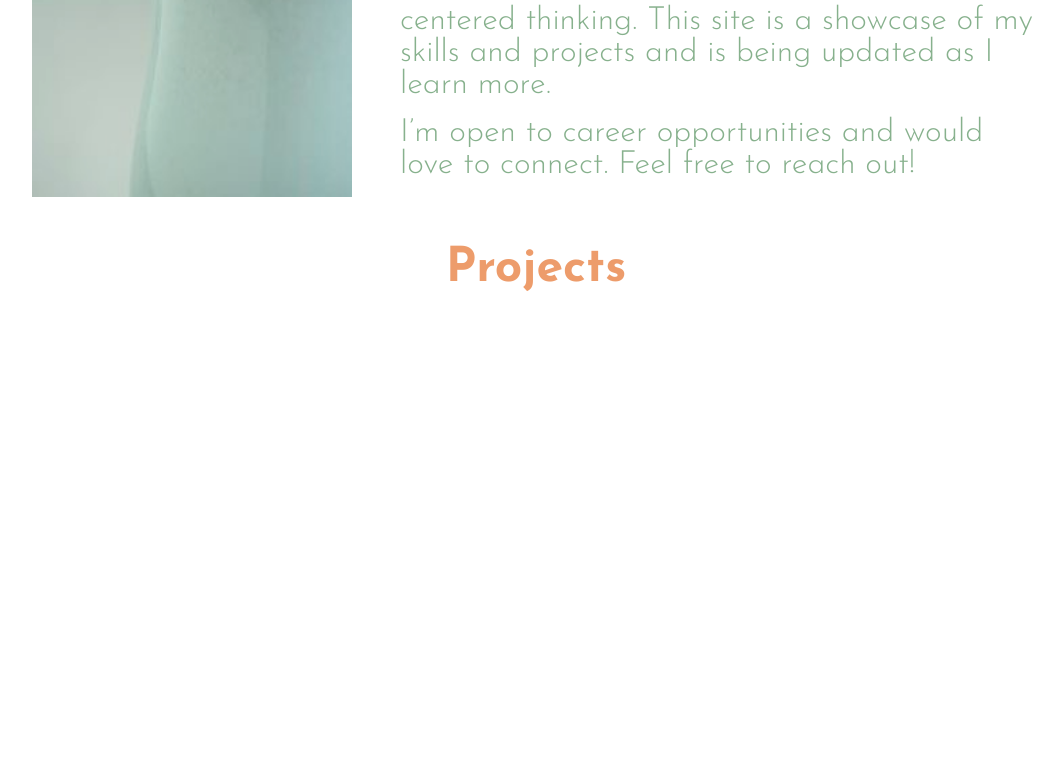
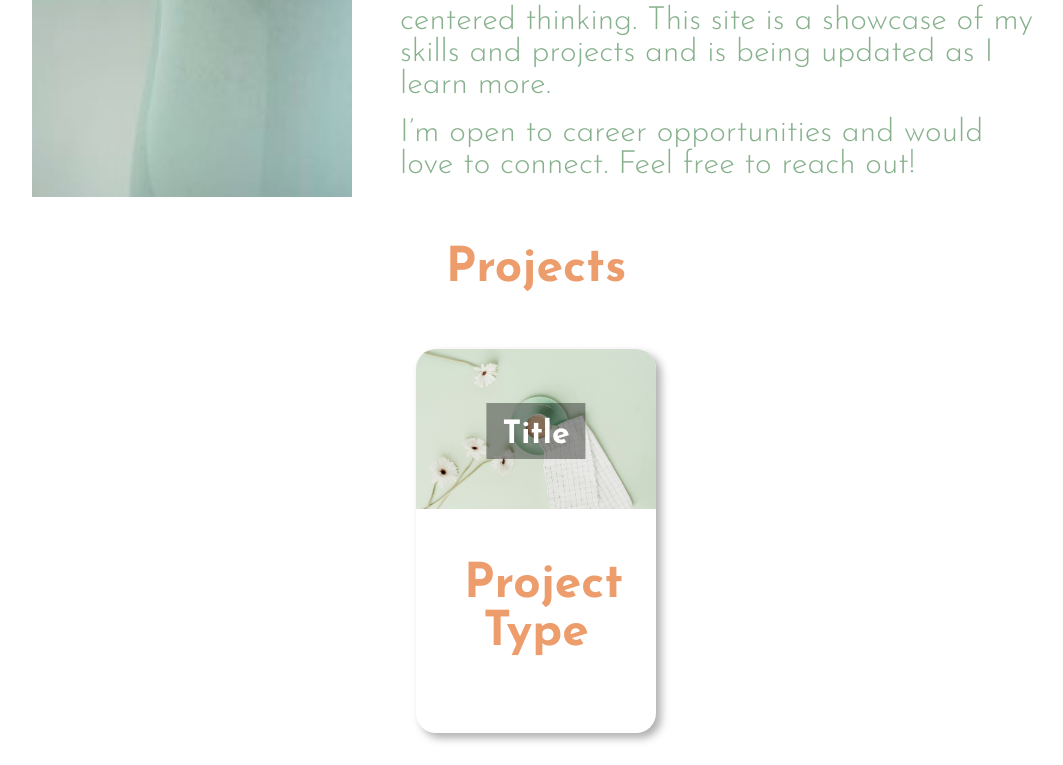
Before and after one commit to Shiela-P/Shiela-P.github.io, a React (Vite) app: page / in a window 1280 px wide. Shown: the part 1276-2041 px from the top of the page, without its empty margins (104-1167 px from the left). Before the commit the page ends 1593 px from the top, so only its background shows below. Built offline with nearby package versions, Linux system fonts and the light colour scheme.

Commit message:
started work on the project cards esign. Basic structure (width and height) as well as image and title is complete. Bottom half of the card still to go

```diff
--- /dev/null
+++ b/src/Card.jsx
@@ -0,0 +1,14 @@
+const Card = () => {
+    return (
+        <div className="card">
+            <div className="card-image">
+                <img src="src/assets/hero.jpg" />
+                <h1>Title</h1>
+            </div>
+            <h2>Project Type</h2>
+
+        </div>
+     );
+}
+
+export default Card;
--- a/src/Projects.jsx
+++ b/src/Projects.jsx
@@ -1,7 +1,10 @@
+import Card from "./Card";
+
 const Projects = () => {
     return (
         <div className="projects">
             <h2>Projects</h2>
+            <Card />
         </div>
      );
 }
--- a/src/index.css
+++ b/src/index.css
@@ -105,3 +105,34 @@ p{
   margin: 0 0 0.5em 0;
   width: 20em;
 }
+
+.card
+{
+  background-color: var(--background);
+  width: 15em;
+  height: 24em;
+  margin: 2em auto;
+  border-radius: 1.25em;
+  overflow: hidden;
+  filter: drop-shadow(5px 5px 4px #00000050)
+
+}
+
+.card img{
+  width: 100%;
+}
+
+.card .card-image{
+  position: relative;
+}
+
+.card h1{
+  position: absolute;
+  top: 50%;
+  left: 50%;
+  transform: translate(-50%, -50%);
+  padding: 0.5em 0.5em 0.25em 0.5em;
+  color: var(--background);
+  font-size: 2.5;
+  background-color: #00000060;
+}
```
